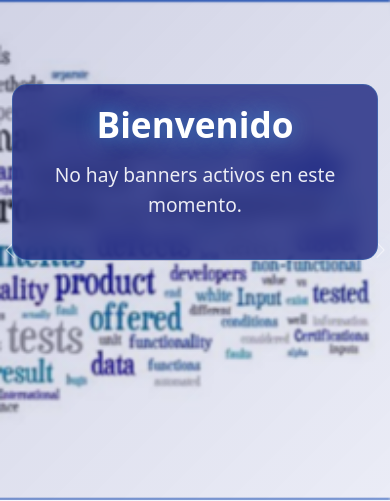
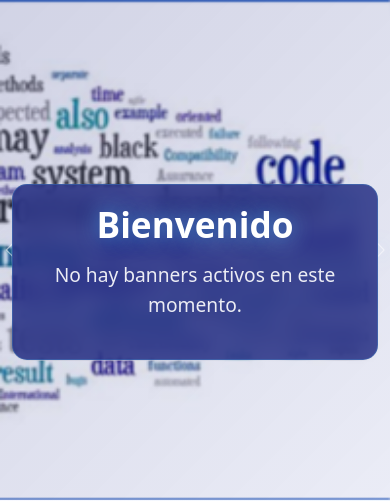
Before and after one commit to Derom-rm27/myweb, a PHP site: page / in a window 390 px wide. Shown: the part 70-571 px from the top of the page. Run offline with PHP 8.4, Linux system fonts and the light colour scheme; data that the repository does not hold is empty.

Commit message:
Lower banner caption and align CTA

```diff
--- a/css/home.css
+++ b/css/home.css
@@ -98,11 +98,11 @@
     border-radius: 15px;
     border: 1px solid rgba(64, 196, 255, 0.2);
     position: absolute;
-    left: 0;
-    right: 0;
-    bottom: 200px;
-    width: min(1042px, 100%);
-    margin: 0 auto 200px;
+    left: 50%;
+    transform: translateX(-50%);
+    bottom: 120px;
+    width: min(1042px, calc(100% - 80px));
+    margin: 0;
     z-index: 2;
 }
 
@@ -130,10 +130,9 @@
 .banner-cta--overlay {
     position: absolute;
     left: 50%;
-    bottom: 12%;
+    bottom: 40px;
     transform: translateX(-50%);
-    width: 100%;
-    max-width: 1042px;
+    width: min(1042px, calc(100% - 80px));
     padding: 0 20px;
     z-index: 3;
     pointer-events: none;
@@ -170,14 +169,13 @@
 
 @media (max-width: 576px) {
     .carousel-caption {
-        bottom: 120px;
-        margin: 0 12px 120px;
+        bottom: 140px;
         width: calc(100% - 24px);
         padding: 18px;
     }
 
     .banner-cta--overlay {
-        bottom: 24px;
+        bottom: 28px;
         width: calc(100% - 24px);
     }
 
```
